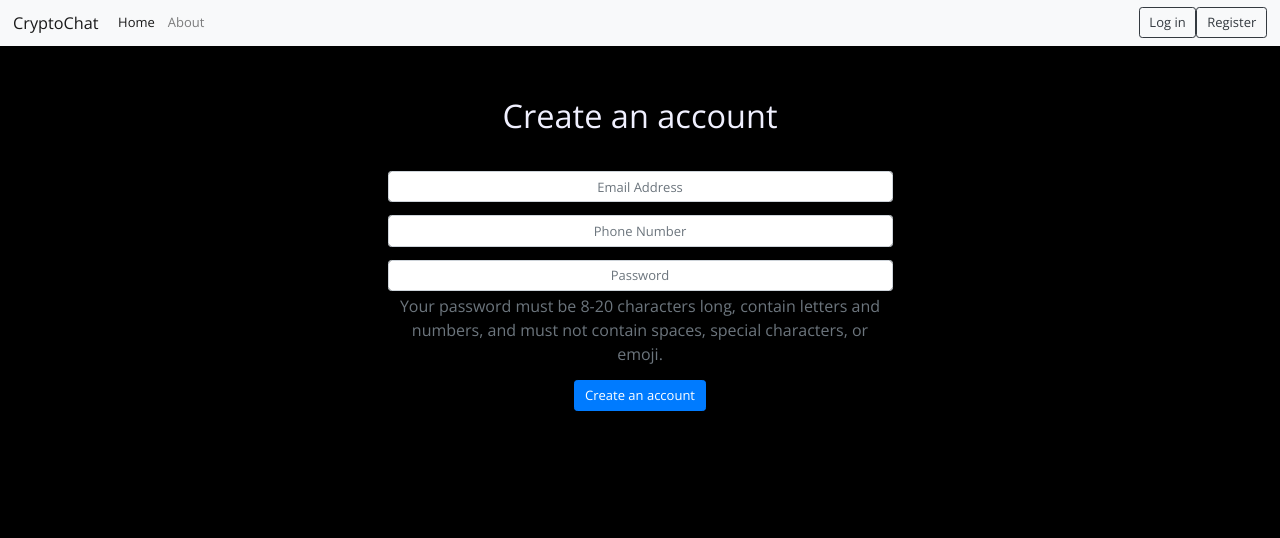
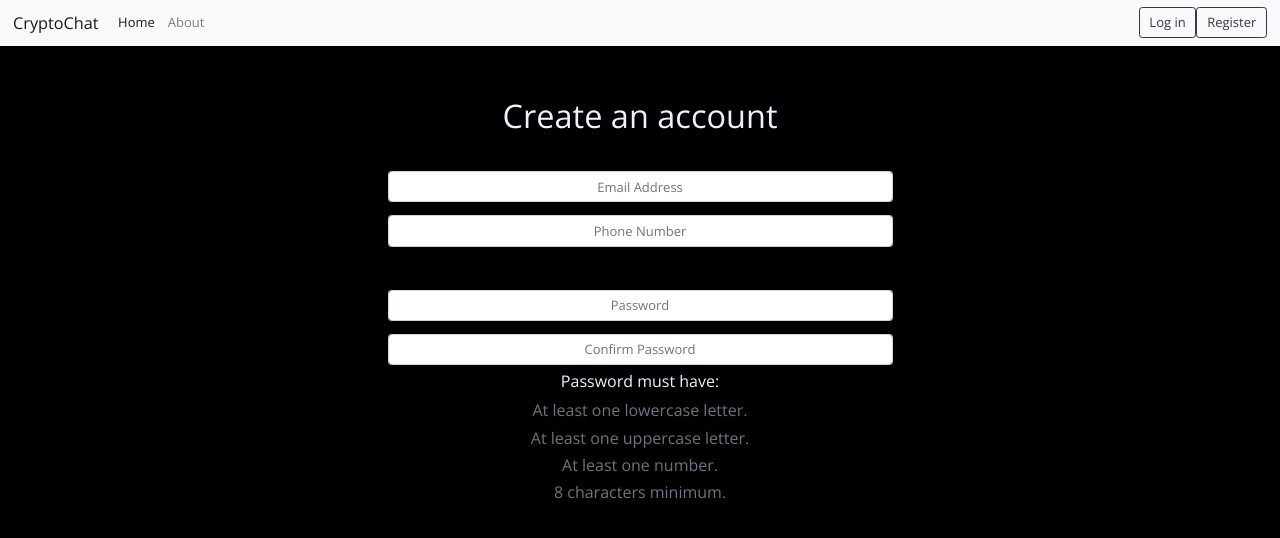
Before and after one commit to AtaGowani/CryptoChat, a Vue app in the folder frontend/: page /register in a window 1280 px wide. Shown: the top 538 px of the page. Built offline with nearby package versions, Linux system fonts and the light colour scheme.

Commit message:
FrontEnd: Register Page - Password Hint

```diff
--- a/frontend/src/views/Home.vue
+++ b/frontend/src/views/Home.vue
@@ -1,6 +1,8 @@
 <template>
   <body>
-    <div class="banner" style="position: relative; left: 1000px; top: 300px">
+    <br>
+    <div class="banner">
+      <br>
       <p>CryptoChat</p>
       <p class="description">
         CryptoChat is an encrypted messaging web application
--- a/frontend/src/views/Register.vue
+++ b/frontend/src/views/Register.vue
@@ -24,21 +24,58 @@
               placeholder="Phone Number"
             />
           </div>
+          <br />
           <div class="form-group">
+            <div class="form-group">
+              <input
+                type="password"
+                id="inputPassword5"
+                class="form-control"
+                aria-describedby="passwordHelpBlock"
+                placeholder="Password"
+                v-model="password"
+              />
+            </div>
+
             <input
               type="password"
-              id="inputPassword5"
               class="form-control"
               aria-describedby="passwordHelpBlock"
-              placeholder="Password"
+              placeholder="Confirm Password"
+              v-model.lazy="checkPassword"
             />
-            <small id="passwordHelpBlock" class="form-text text-muted">
-              Your password must be 8-20 characters long, contain letters and
-              numbers, and must not contain spaces, special characters, or
-              emoji.
-            </small>
+
+            <transition name="hint" appear>
+              <div
+                v-if="passwordValidation.errors.length > 0 && !submitted"
+                class="hints"
+              >
+                <small id="passwordHelpBlock">Password must have:</small>
+                <small
+                  id="passwordHelpBlock"
+                  class="form-text text-muted"
+                  v-for="error in passwordValidation.errors"
+                  :key="error"
+                >
+                  {{ error }}
+                </small>
+              </div>
+            </transition>
+
+            <div class="matches" v-if="notSamePasswords">
+              <small id="passwordHelpBlock">Passwords don't match.</small>
+            </div>
           </div>
-          <button type="submit" class="btn btn-primary">
+          <button
+            type="submit"
+            class="btn btn-outline-dark"
+            @keyup="resetPasswords"
+            @keydown="resetPasswords"
+            @click="resetPasswords"
+            v-if="
+              passwordsFilled && !notSamePasswords && passwordValidation.valid
+            "
+          >
             Create an account
           </button>
         </form>
@@ -49,7 +86,60 @@
 </template>
 
 <script>
-export default {};
+export default {
+  data() {
+    return {
+      rules: [
+        { message: "At least one lowercase letter.", regex: /[a-z]+/ },
+        { message: "At least one uppercase letter.", regex: /[A-Z]+/ },
+        { message: "At least one number.", regex: /[0-9]+/ },
+        { message: "8 characters minimum.", regex: /.{8,}/ }
+      ],
+      password: "",
+      checkPassword: "",
+      passwordVisible: false,
+      submitted: false,
+    };
+  },
+  methods: {
+    resetPasswords() {
+      this.password = "";
+      this.checkPassword = "";
+      this.submitted = true;
+      setTimeout(() => {
+        this.submitted = false;
+      }, 2000);
+    },
+    togglePasswordVisibility() {
+      this.passwordVisible = !this.passwordVisible;
+    },
+  },
+  computed: {
+    notSamePasswords() {
+      if (this.passwordsFilled) {
+        return this.password !== this.checkPassword;
+      } else {
+        return false;
+      }
+    },
+    passwordsFilled() {
+      return this.password !== "" && this.checkPassword !== "";
+    },
+    passwordValidation() {
+      let errors = [];
+      for (let condition of this.rules) {
+        if (!condition.regex.test(this.password)) {
+          errors.push(condition.message);
+        }
+      }
+      if (errors.length === 0) {
+        return { valid: true, errors };
+      } else {
+        return { valid: false, errors };
+      }
+    },
+  },
+};
 </script>
 
 <style lang="scss" scoped>
```
Also changed, not shown: 1 other file (tests, documents, lock files or other folders).
